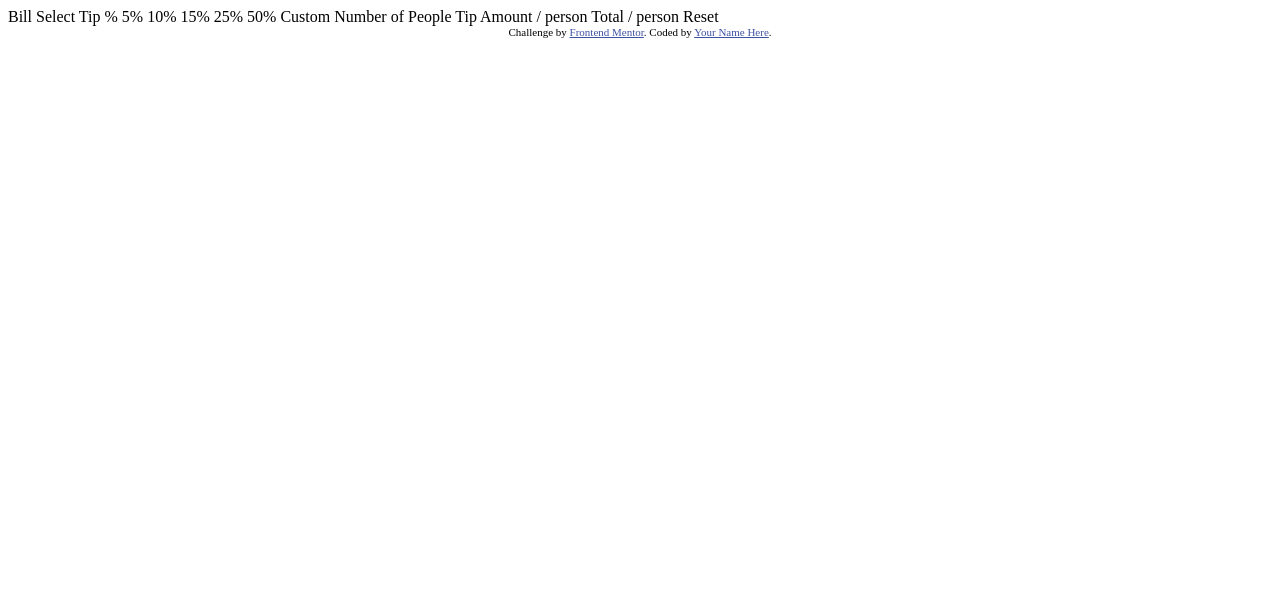
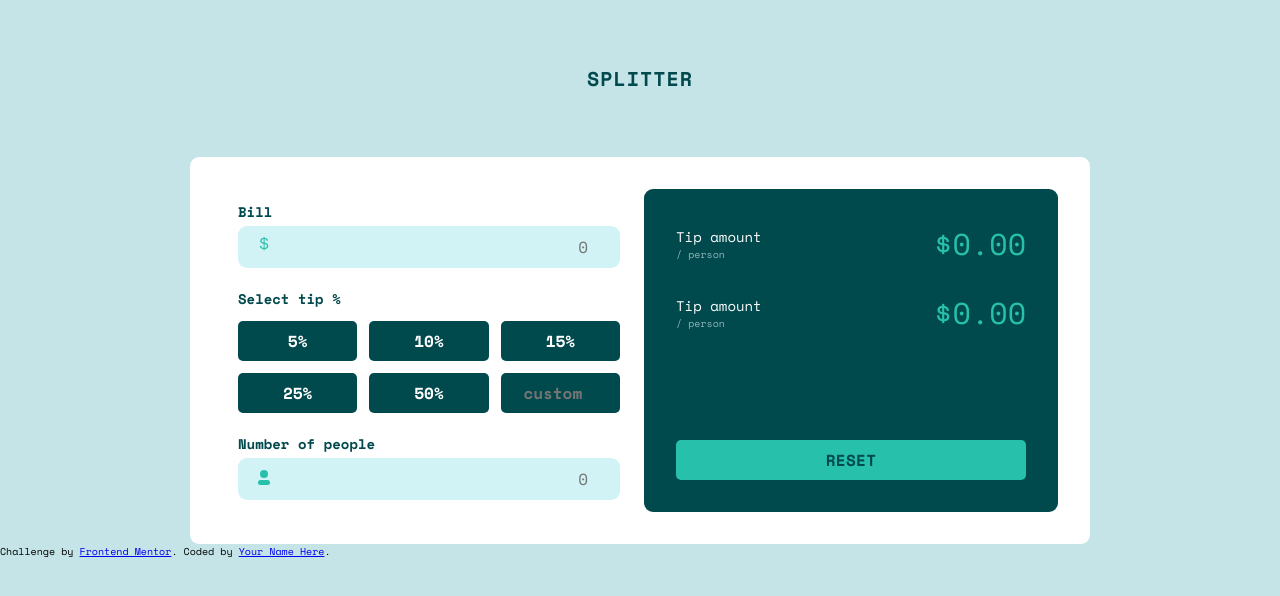
Before and after one commit to k-wlodarczyk/tip-calculator-app-main, a plain HTML site: page index.html in a window 1280 px wide. Drawn offline with nearby package versions, Linux system fonts and the light colour scheme.

Commit message:
desktop version

```diff
--- a/css/style.css
+++ b/css/style.css
@@ -0,0 +1,209 @@
+:root {
+  --spacing-1: 0.4rem; /* 4px */
+  --spacing-2: 0.8rem; /* 8px */
+  --spacing-3: 1.2rem; /* 12px */
+  --spacing-4: 1.6rem; /* 16px */
+  --spacing-5: 2rem; /* 20px */
+  --spacing-6: 2.4rem; /* 24px */
+  --spacing-8: 3.2rem; /* 32px */
+  --spacing-10: 4rem; /* 40px */
+  --spacing-12: 4.8rem; /* 48px */
+  --spacing-16: 6.4rem; /* 64px */
+  --spacing-20: 8rem; /* 80px */
+  --spacing-24: 9.6rem; /* 96px */
+  --spacing-32: 12.8rem; /* 128px */
+
+  /* === FONT SIZES (rem = 10px) === */
+  --font-4xs: 0.6rem; /* 6px */
+  --font-3xs: 0.8rem; /* 8px */
+  --font-2xs: 1rem; /* 10px */
+  --font-xs: 1.2rem; /* 12px */
+  --font-sm: 1.4rem; /* 14px */
+  --font-base: 1.6rem; /* 16px */
+  --font-lg: 1.8rem; /* 18px */
+  --font-xl: 2rem; /* 20px */
+  --font-2xl: 2.4rem; /* 24px */
+  --font-3xl: 3rem; /* 30px */
+  --font-4xl: 3.6rem; /* 36px */
+  --font-5xl: 4.8rem; /* 48px */
+  --font-6xl: 6rem; /* 60px */
+}
+
+* {
+  margin: 0;
+  padding: 0;
+  box-sizing: border-box;
+}
+
+html {
+  font-size: 62.5%;
+  font-family: "Space mono", monospace;
+}
+
+body {
+  background-color: hsl(185, 41%, 84%);
+}
+
+/* ----- GENERAL ----- */
+
+.container {
+  max-width: 90rem;
+  margin: 0 auto;
+}
+
+.input-with-icon {
+  display: flex;
+  justify-content: space-between;
+  align-items: center;
+  background-color: hsl(182, 63%, 89%);
+  border: none;
+  border-radius: 9px;
+  padding: var(--spacing-2) var(--spacing-4);
+}
+
+.input-with-icon input {
+  background: transparent;
+  text-align: right;
+}
+
+.input-with-icon input,
+input {
+  border: 1px solid transparent;
+  font-family: inherit;
+  font-size: var(--font-base);
+}
+
+.btn {
+  padding: var(--spacing-2) var(--spacing-4);
+  background-color: hsl(183, 100%, 15%);
+  border: none;
+  border-radius: 5px;
+  color: #fff;
+  font-weight: 600;
+  font-family: inherit;
+  font-size: var(--font-base);
+  transition: 0.2s ease all;
+}
+
+/* ----- HEADER ----- */
+.header {
+  margin-top: var(--spacing-16);
+  text-align: center;
+}
+
+.app-name {
+  color: hsl(183, 100%, 15%);
+  text-transform: uppercase;
+  letter-spacing: 1px;
+}
+
+/* ----- CARD ----- */
+
+.bill-info,
+.calculated-tip {
+  margin: var(--spacing-6) 0;
+  padding: var(--spacing-3) var(--spacing-4);
+}
+
+.calculated-tip {
+  padding: var(--spacing-8);
+}
+
+/* ----- BILL-INFO ----- */
+.card-section {
+  margin-top: var(--spacing-16);
+  background-color: #fff;
+  border-radius: 9px;
+}
+
+.bill-card {
+  display: grid;
+  grid-template-columns: 1fr 1fr;
+  padding: var(--spacing-2) var(--spacing-8);
+  gap: var(--spacing-2);
+}
+
+.bill-info {
+  display: flex;
+  flex-direction: column;
+  gap: var(--spacing-5);
+}
+
+.bill-info-bill,
+.bill-info-people {
+  display: flex;
+  flex-direction: column;
+  gap: var(--spacing-1);
+}
+
+.bill-info-tips-btns {
+  margin-top: var(--spacing-3);
+  display: grid;
+  grid-template-columns: 1fr 1fr 1fr;
+  gap: var(--spacing-3);
+}
+
+.bill-info-tips button,
+.bill-info-tips input {
+  width: 100%;
+}
+
+.reset-btn {
+  width: 100%;
+  margin-top: auto;
+  padding: var(--spacing-2) var(--spacing-4);
+  text-transform: uppercase;
+  font-weight: 700;
+  letter-spacing: 0.3px;
+  color: hsl(183, 100%, 15%);
+  background-color: hsl(172, 67%, 45%);
+}
+
+.tip-btn:hover {
+  color: hsl(183, 100%, 15%);
+  background-color: hsl(172, 67%, 45%);
+  cursor: pointer;
+}
+
+.custom-tip-input {
+  text-align: center;
+}
+
+.bill-info-label,
+.select-tip-header {
+  font-size: var(--font-sm);
+  font-weight: 600;
+  color: hsl(183, 100%, 15%);
+}
+/* ----- CALCULATED TIPS ----- */
+
+.calculated-tip {
+  display: flex;
+  flex-direction: column;
+  gap: var(--spacing-6);
+  background-color: hsl(183, 100%, 15%);
+
+  border-radius: 9px;
+}
+
+.calculated-tip-info {
+  display: flex;
+  justify-content: space-between;
+  align-items: center;
+  color: hsl(185, 41%, 84%);
+}
+
+.calculated-tip-info-text-header {
+  font-size: var(--font-sm);
+  color: #fff;
+}
+
+.calculated-tip-info-text-per-person {
+  font-size: var(--font-2xs);
+  color: hsl(184, 23%, 64%);
+}
+
+.calculated-tip-info-value {
+  font-size: var(--font-3xl);
+  color: hsl(172, 67%, 45%);
+}
--- a/index.html
+++ b/index.html
@@ -1,44 +1,131 @@
 <!DOCTYPE html>
 <html lang="en">
   <head>
-  <meta charset="UTF-8">
-  <meta name="viewport" content="width=device-width, initial-scale=1.0"> <!-- displays site properly based on user's device -->
+    <meta charset="UTF-8" />
+    <meta name="viewport" content="width=device-width, initial-scale=1.0" />
 
-  <link rel="icon" type="image/png" sizes="32x32" href="./images/favicon-32x32.png">
+    <link
+      rel="icon"
+      type="image/png"
+      sizes="32x32"
+      href="./images/favicon-32x32.png"
+    />
 
+    <link rel="stylesheet" href="css/style.css" />
+
+    <link rel="preconnect" href="https://fonts.googleapis.com" />
+    <link rel="preconnect" href="https://fonts.gstatic.com" crossorigin />
+    <link
+      href="https://fonts.googleapis.com/css2?family=Space+Mono:ital,wght@0,400;0,700;1,400;1,700&display=swap"
+      rel="stylesheet"
+    />
     <title>Frontend Mentor | Tip calculator app</title>
-
-  <!-- Feel free to remove these styles or customise in your own stylesheet 👍 -->
-  <style>
-    .attribution { font-size: 11px; text-align: center; }
-    .attribution a { color: hsl(228, 45%, 44%); }
-  </style>
   </head>
   <body>
+    <header class="header">
+      <h1 class="app-name">Splitter</h1>
+    </header>
 
-  Bill
-
-  Select Tip %
-  5%
-  10%
-  15%
-  25%
-  50%
-  Custom
-
-  Number of People
-
-  Tip Amount
-  / person
-
-  Total
-  / person
-
-  Reset
+    <section class="container card-section">
+      <div class="bill-card">
+        <!-- BILL INFO -->
+        <div class="bill-info">
+          <div class="bill-info-bill">
+            <label for="bill" class="bill-info-label">Bill</label>
+            <div class="input-with-icon">
+              <span class="input-icon">
+                <svg
+                  width="20"
+                  height="20"
+                  viewBox="0 0 20 20"
+                  fill="none"
+                  xmlns="http://www.w3.org/2000/svg"
+                >
+                  <text
+                    x="50%"
+                    y="50%"
+                    text-anchor="middle"
+                    dominant-baseline="central"
+                    font-size="16"
+                    font-family="monospace"
+                    fill="#26c0ab"
+                  >
+                    $
+                  </text>
+                </svg>
+              </span>
+              <input type="number" name="bill" id="bill" placeholder="0" />
+            </div>
+          </div>
+          <div class="bill-info-tips">
+            <h3 class="select-tip-header">Select tip %</h3>
+            <div class="bill-info-tips-btns">
+              <button class="btn tip-btn">5%</button>
+              <button class="btn tip-btn">10%</button>
+              <button class="btn tip-btn">15%</button>
+              <button class="btn tip-btn">25%</button>
+              <button class="btn tip-btn">50%</button>
+              <input
+                type="number"
+                name="custom"
+                id="custom"
+                placeholder="custom"
+                class="btn custom-tip-input"
+              />
+            </div>
+          </div>
+          <div class="bill-info-people">
+            <label for="people" class="bill-info-label">Number of people</label>
+            <div class="input-with-icon">
+              <span class="input-icon">
+                <svg
+                  width="20"
+                  height="20"
+                  viewBox="0 0 20 20"
+                  fill="none"
+                  xmlns="http://www.w3.org/2000/svg"
+                >
+                  <circle cx="10" cy="7" r="4" fill="#26c0ab" />
+                  <rect
+                    x="4"
+                    y="13"
+                    width="12"
+                    height="5"
+                    rx="2.5"
+                    fill="#26c0ab"
+                  />
+                </svg>
+              </span>
+              <input type="number" name="people" id="people" placeholder="0" />
+            </div>
+          </div>
+        </div>
+        <!-- CALCULATED TIP -->
+        <div class="calculated-tip">
+          <div class="calculated-tip-info">
+            <div class="calculated-tip-info-text">
+              <p class="calculated-tip-info-text-header">Tip amount</p>
+              <p class="calculated-tip-info-text-per-person">/ person</p>
+            </div>
+            <div class="calculated-tip-info-value">$0.00</div>
+          </div>
+          <div class="calculated-tip-info">
+            <div class="calculated-tip-info-text">
+              <p class="calculated-tip-info-text-header">Tip amount</p>
+              <p class="calculated-tip-info-text-per-person">/ person</p>
+            </div>
+            <div class="calculated-tip-info-value">$0.00</div>
+          </div>
+          <button class="btn reset-btn">reset</button>
+        </div>
+      </div>
+    </section>
 
     <div class="attribution">
-    Challenge by <a href="https://www.frontendmentor.io?ref=challenge" target="_blank">Frontend Mentor</a>.
-    Coded by <a href="#">Your Name Here</a>.
+      Challenge by
+      <a href="https://www.frontendmentor.io?ref=challenge" target="_blank"
+        >Frontend Mentor</a
+      >. Coded by <a href="#">Your Name Here</a>.
     </div>
   </body>
 </html>
```
Lines whose indentation alone changed are shown as unchanged.
